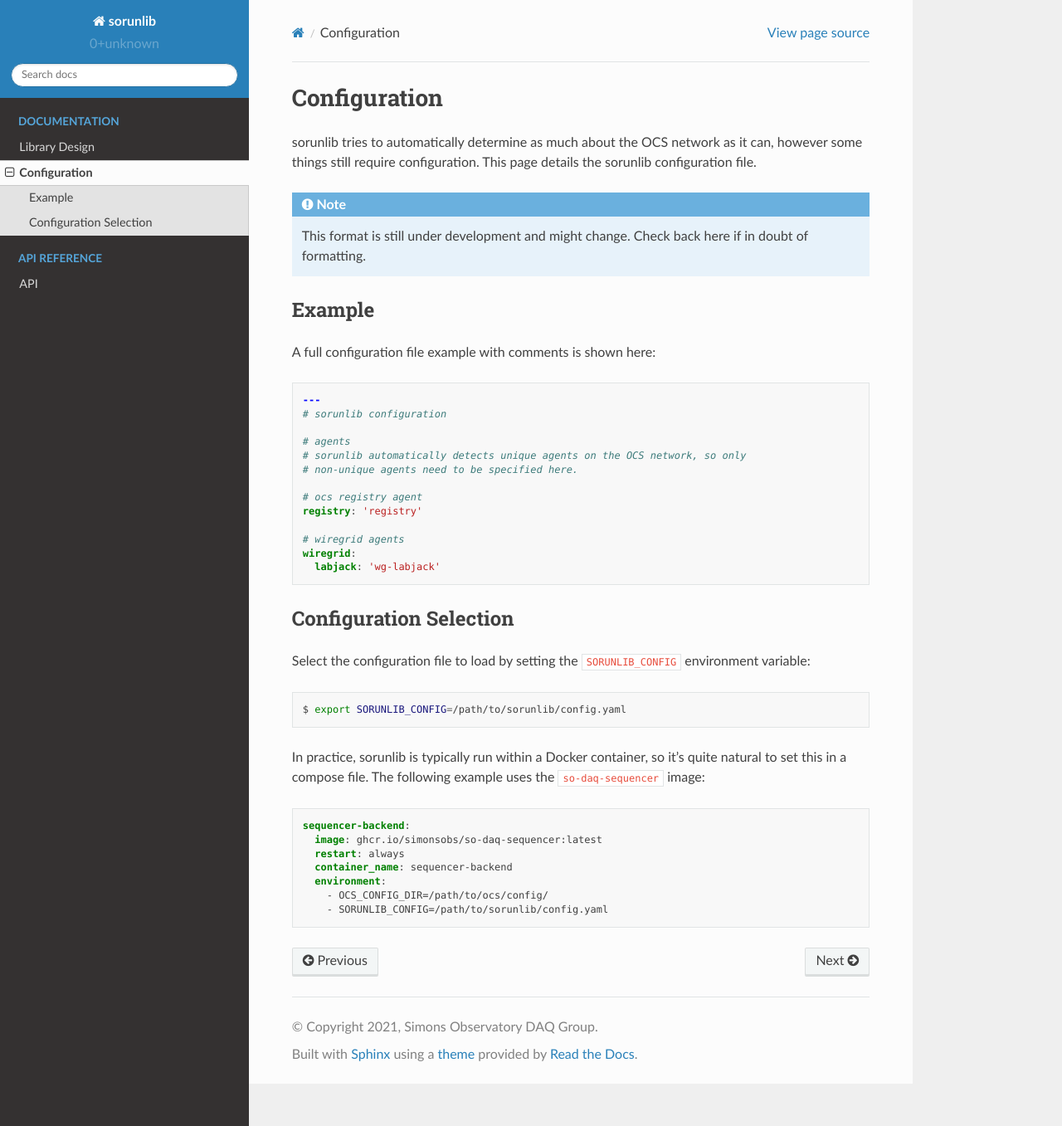
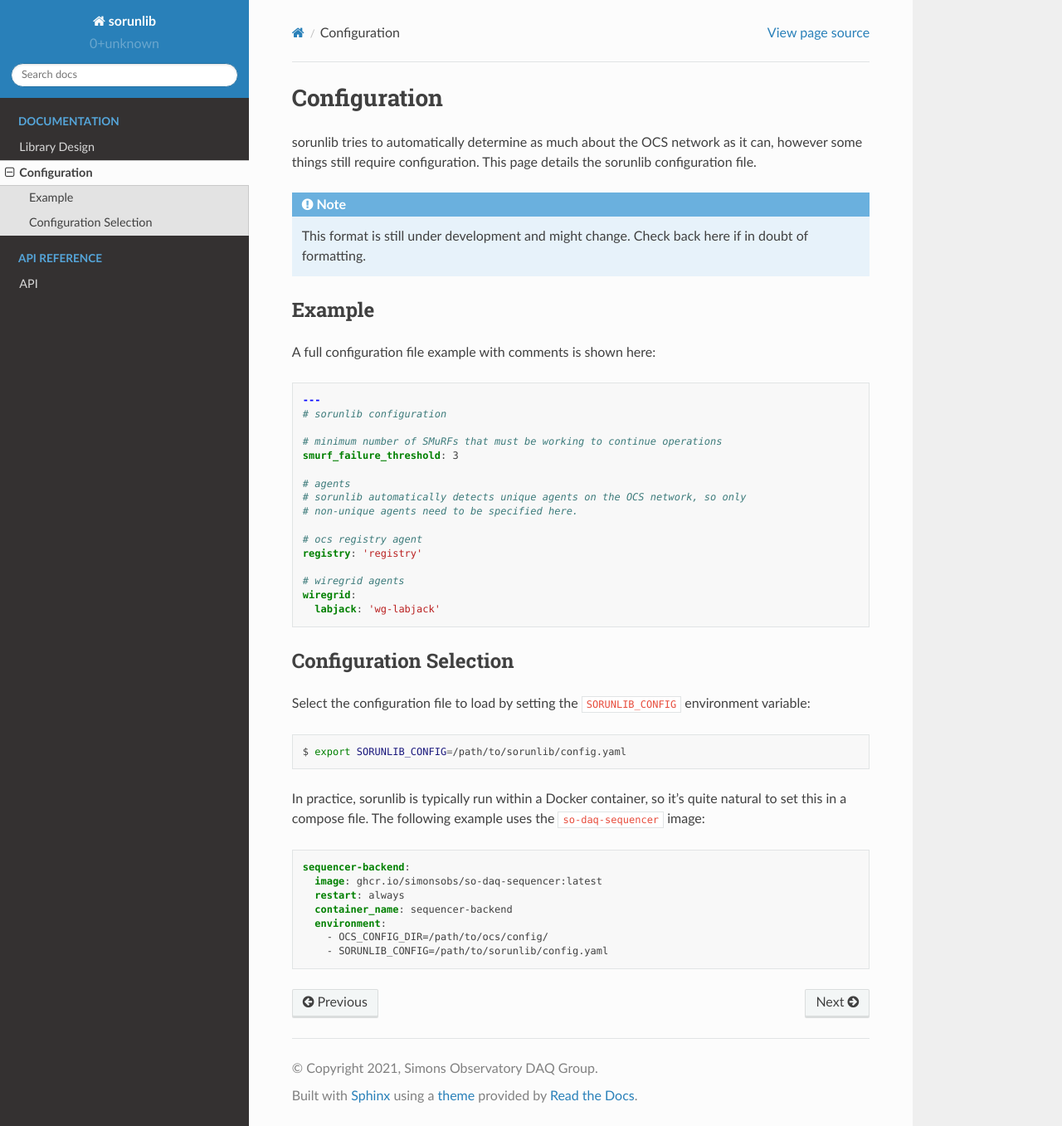
Before and after one commit to simonsobs/sorunlib, a Sphinx documentation site: the page built from docs/configuration.rst, in a window 1280 px wide and 1357 px high. Shown: the whole window at 83% size. Built offline with Sphinx 7.4.7 and the Read the Docs theme 2.0.0, drawn with Linux system fonts in a browser that asks for light colours.

Commit message:
Add option for smurf failures to config file

```diff
--- a/docs/configuration.rst
+++ b/docs/configuration.rst
@@ -18,6 +18,9 @@ A full configuration file example with comments is shown here:
 
     ---
     # sorunlib configuration
+
+    # minimum number of SMuRFs that must be working to continue operations
+    smurf_failure_threshold: 3
 
     # agents
     # sorunlib automatically detects unique agents on the OCS network, so only
```
Also changed, not shown: 2 other files.
